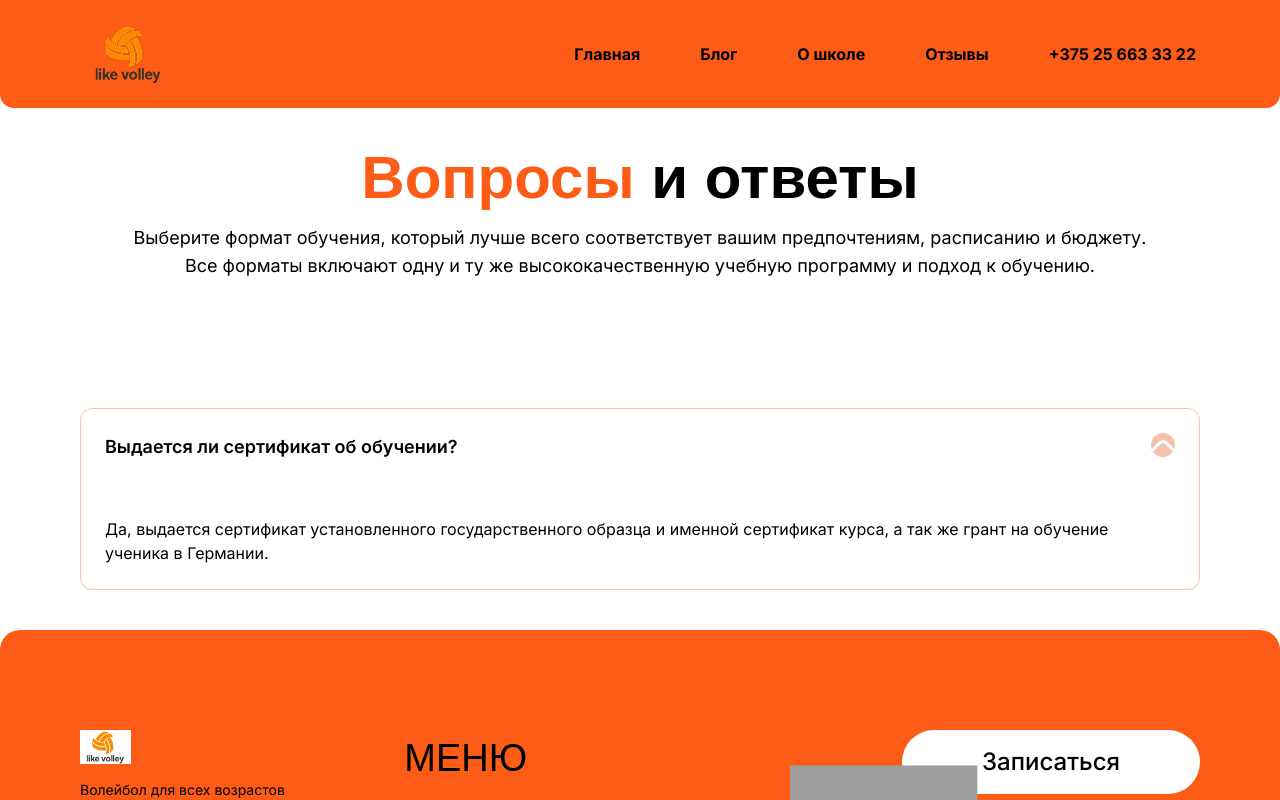
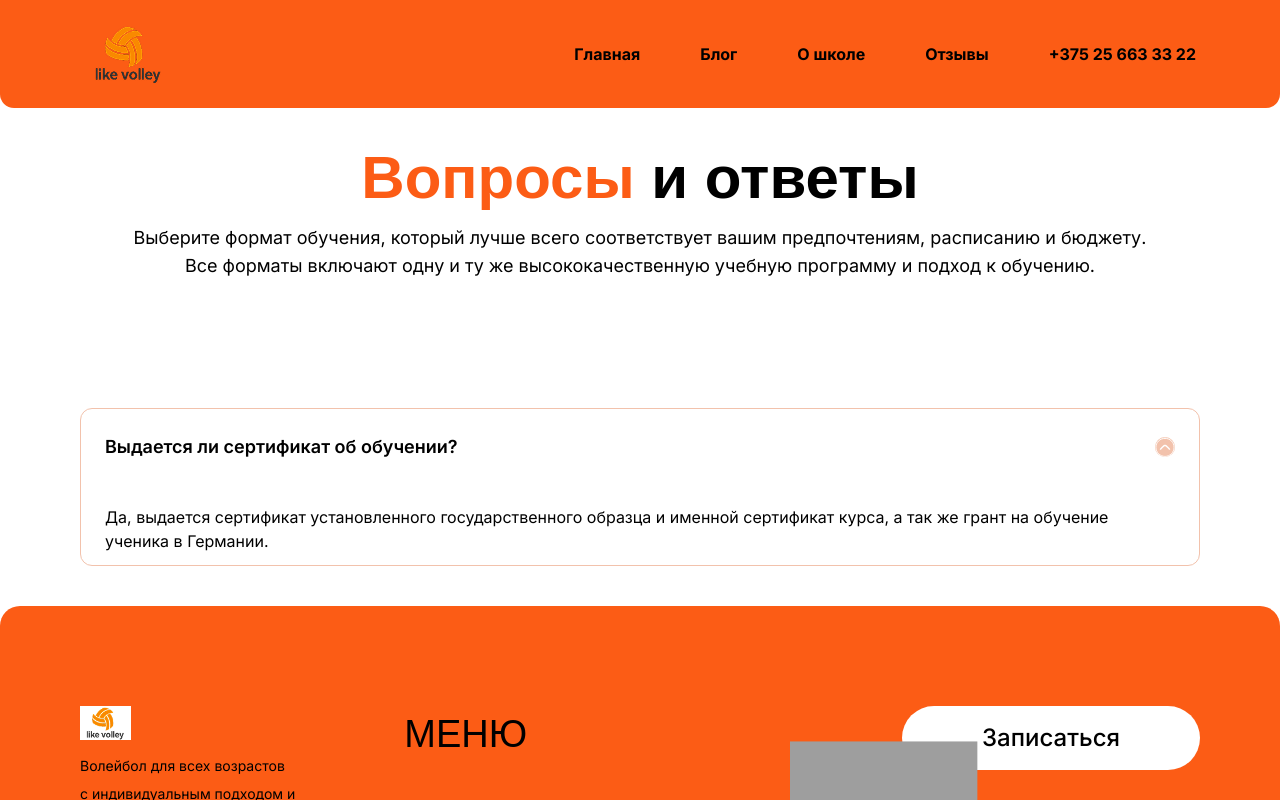
Before and after one commit to evgeniyworkbel/like-volley, a Next.js app: page / in a window 1280 px wide. Both pictures are taken after a click on the element "Выдается ли сертификат об обучении?". Shown: the top 800 px of the page. Built offline with nearby package versions, Linux system fonts and the light colour scheme; grey boxes are pictures that could not be loaded; a web font is replaced by a local one.

Commit message:
fix(widgets): fix styles FAQ

```diff
--- /dev/null
+++ b/src/shared/ types.ts
@@ -0,0 +1,6 @@
+import { SVGAttributes } from "react";
+
+export type IconPropsType = Pick<
+  SVGAttributes<SVGElement>,
+  "className" | "width" | "height"
+>;
--- a/src/shared/icons/accordion-arrow-icon.tsx
+++ b/src/shared/icons/accordion-arrow-icon.tsx
@@ -1,29 +1,31 @@
-import { cn } from "../lib";
-
-type AccordionArrowIconType = {
-  className?: string;
-  width: number;
-  height: number;
-};
+import { IconPropsType } from "../ types";
 
 export function AccordionArrowIcon({
   className,
-  width,
-  height,
-}: AccordionArrowIconType) {
+  width = 20,
+  height = 20,
+}: IconPropsType) {
   return (
     <svg
-      className={cn(className)}
+      className={className}
       width={width}
       height={height}
-      viewBox="0 0 12 8"
+      viewBox="0 0 22 22"
       fill="none"
       xmlns="http://www.w3.org/2000/svg"
     >
       <path
-        fill-rule="evenodd"
-        clip-rule="evenodd"
-        d="M0.46731 2.16224C0.175727 1.86804 0.177845 1.39317 0.472042 1.10159C0.766238 0.810003 1.24111 0.812122 1.53269 1.10632L3.28 2.86929C3.98914 3.58478 4.47718 4.07558 4.89071 4.40768C5.2924 4.73028 5.55042 4.84095 5.7815 4.87041C5.92659 4.8889 6.07341 4.8889 6.2185 4.87041C6.44958 4.84095 6.7076 4.73028 7.10929 4.40768C7.52282 4.07558 8.01086 3.58478 8.72 2.86929L10.4673 1.10632C10.7589 0.812122 11.2338 0.810004 11.528 1.10159C11.8222 1.39317 11.8243 1.86804 11.5327 2.16224L9.75389 3.95698C9.08395 4.63295 8.53641 5.18542 8.04854 5.57722C7.54121 5.98465 7.02627 6.27958 6.40816 6.35837C6.13713 6.39291 5.86286 6.39291 5.59184 6.35837C4.97372 6.27958 4.45878 5.98465 3.95146 5.57722C3.46359 5.18542 2.91605 4.63295 2.24611 3.95698L0.46731 2.16224Z"
+        fillRule="evenodd"
+        clipRule="evenodd"
+        d="M11 20.6343C5.47715 20.6343 0.999998 16.1571 0.999998 10.6343C0.999998 5.11143 5.47715 0.634277 11 0.634277C16.5228 0.634277 21 5.11143 21 10.6343C21 16.1571 16.5228 20.6343 11 20.6343Z"
+        fill="none"
+        stroke="white"
+        strokeLinecap="round"
+      />
+      <path
+        fillRule="evenodd"
+        clipRule="evenodd"
+        d="M5.46731 9.16224C5.17573 8.86804 5.17785 8.39317 5.47204 8.10159C5.76624 7.81 6.24111 7.81212 6.53269 8.10632L8.28 9.86929C8.98914 10.5848 9.47718 11.0756 9.89071 11.4077C10.2924 11.7303 10.5504 11.841 10.7815 11.8704C10.9266 11.8889 11.0734 11.8889 11.2185 11.8704C11.4496 11.841 11.7076 11.7303 12.1093 11.4077C12.5228 11.0756 13.0109 10.5848 13.72 9.86929L15.4673 8.10632C15.7589 7.81212 16.2338 7.81 16.528 8.10159C16.8222 8.39317 16.8243 8.86804 16.5327 9.16224L14.7539 10.957C14.084 11.6329 13.5364 12.1854 13.0485 12.5772C12.5412 12.9847 12.0263 13.2796 11.4082 13.3584C11.1371 13.3929 10.8629 13.3929 10.5918 13.3584C9.97372 13.2796 9.45878 12.9847 8.95146 12.5772C8.46359 12.1854 7.91605 11.6329 7.24611 10.957L5.46731 9.16224Z"
         fill="white"
       />
     </svg>
--- a/src/shared/ui/index.ts
+++ b/src/shared/ui/index.ts
@@ -1,2 +1,2 @@
-export { Button } from "./button/button";
-export { Title } from "./title/title";
+export { Button } from "./button";
+export { Title } from "./title";
--- /dev/null
+++ b/src/shared/ui/title.tsx
@@ -0,0 +1,17 @@
+import { ReactNode } from "react";
+
+type TitleProps = {
+  className?: string;
+  children: ReactNode;
+};
+
+export function Title({ children, ...props }: TitleProps) {
+  return (
+    <h2
+      {...props}
+      className="font-shantell text-6xl font-bold text-accent-orange"
+    >
+      {children}
+    </h2>
+  );
+}
--- a/src/shared/ui/title/title.tsx
+++ /dev/null
@@ -1,15 +0,0 @@
-import { cn } from "@/shared/lib";
-import { ReactNode } from "react";
-
-type TitleProps = {
-  className?: string;
-  children: ReactNode;
-};
-
-export function Title({ className, children, ...props }: TitleProps) {
-  return (
-    <h2 {...props} className={cn(className)}>
-      {children}
-    </h2>
-  );
-}
--- a/src/widgets/faq/ui/faq.tsx
+++ b/src/widgets/faq/ui/faq.tsx
@@ -5,8 +5,8 @@ export function Faq() {
   return (
     <div className="flex flex-col gap-32 px-20 py-10">
       <hgroup className="flex flex-col items-center gap-4 text-lg">
-        <Title className="font-shantell text-6xl font-bold text-accent-orange">
-          Вопросы<Title className="inline text-foreground"> и ответы</Title>
+        <Title>
+          Вопросы<span className="text-foreground"> и ответы</span>
         </Title>
         <p className="flex flex-col items-center">
           <span>
@@ -21,15 +21,11 @@ export function Faq() {
       </hgroup>
       <div>
         <details className="group cursor-pointer rounded-xl border border-solid border-accent-orange-light hover:border-accent-orange">
-          <summary className="flex list-none justify-between p-6 text-lg font-semibold">
+          <summary className="mb-2 flex list-none items-center justify-between p-6 text-lg font-semibold">
             Выдается ли сертификат об обучении?
-            <AccordionArrowIcon
-              className="rounded-full bg-accent-orange-light transition-transform duration-300 ease-in-out group-open:rotate-180 hover:bg-accent-orange"
-              width={24}
-              height={24}
-            />
+            <AccordionArrowIcon className="rounded-full bg-accent-orange-light group-open:rotate-180 hover:bg-accent-orange" />
           </summary>
-          <p className="mx-6 mt-8 mb-6">
+          <p className="px-6 py-3">
             Да, выдается сертификат установленного государственного образца и
             именной сертификат курса, а так же грант на обучение ученика в
             Германии.
```
Also changed, not shown: public/Сайт _ LikeVolley _/Hicon/Glass/Up Circle 2.svg (added), src/shared/ui/button.tsx (renamed from src/shared/ui/button/button.tsx).
